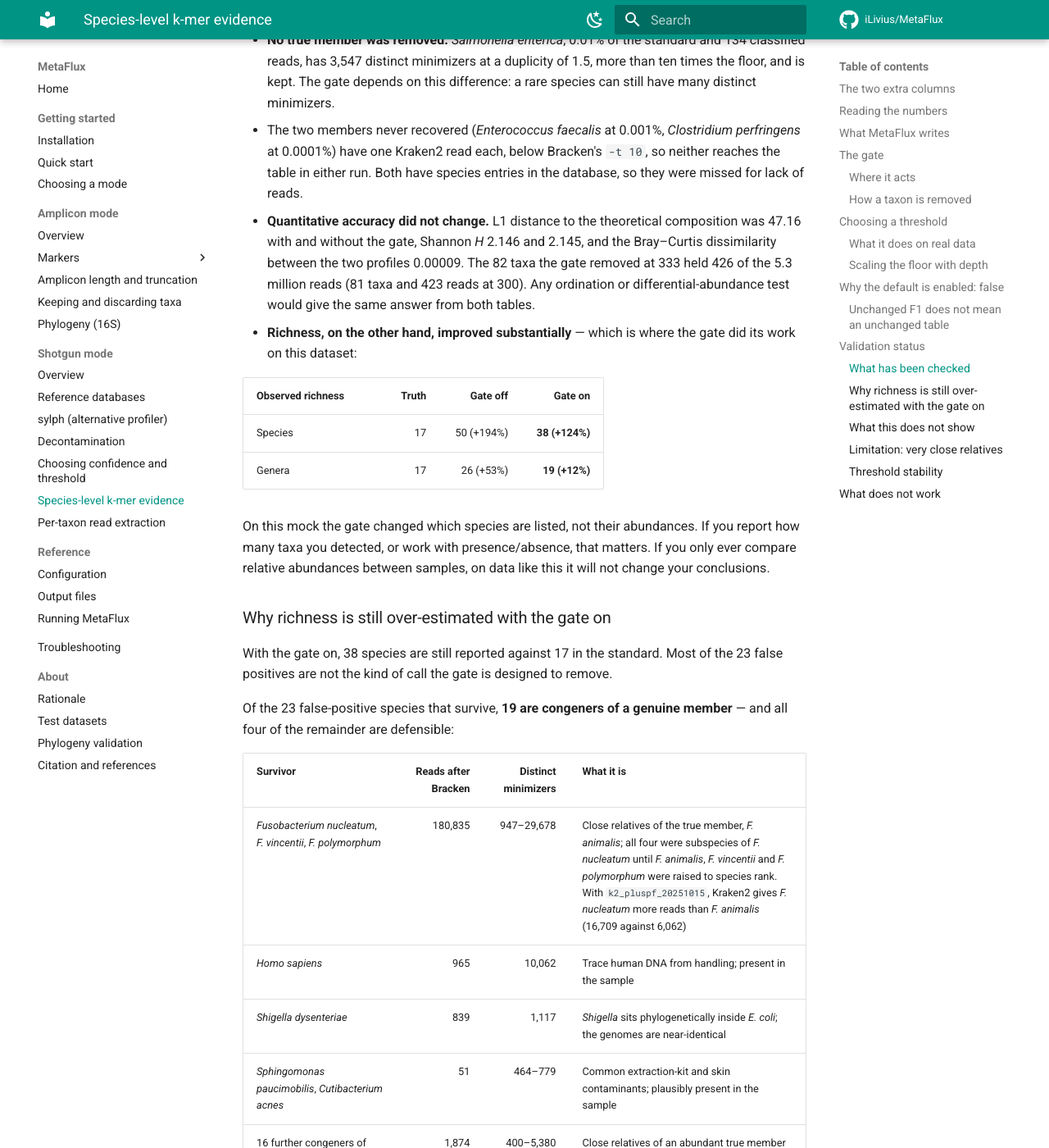
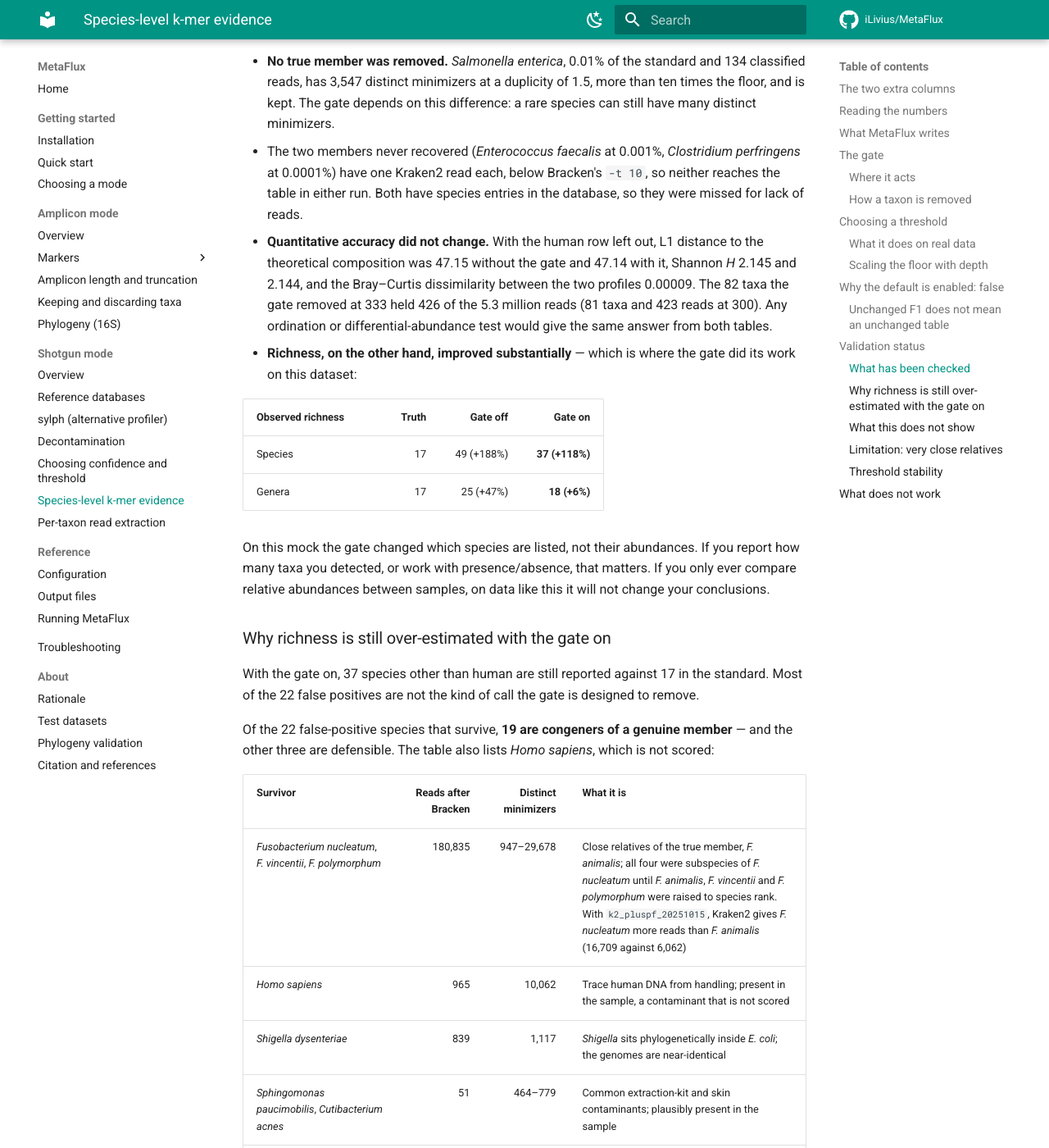
Before and after one commit to iLivius/MetaFlux, an MkDocs documentation site: the page built from docs/shotgun/kmer-evidence.md, in a window 1280 px wide and 1400 px high, scrolled down 10901 px. Shown: the whole window at 82% size. Built offline with MkDocs 1.6.1 and Material for MkDocs 9.7.7, drawn with Linux system fonts in a browser that asks for light colours; comment, search, counter and statistics services are not loaded; some of the changed text lies outside the part shown.

Commit message:
Docs: human DNA in the Zymo mock is not scored
The D6331 mock contains a little human DNA (933 read pairs, 0.02 % of the classified
pairs), a contaminant of the sample. Kraken2 reports it as Homo sapiens because PlusPF
contains the human genome; MetaPhlAn cannot report it, its database holds microbial
markers only. It is now left out of every Zymo score, as the test-datasets page says:
MetaFlux at the v2.5.0 defaults scores F1 0.778 (five false species, all
Fusobacterium), the gate figures and richness on the k-mer evidence page and the
threshold page's table, default cost and L1 are updated accordingly.

```diff
--- a/docs/shotgun/kmer-evidence.md
+++ b/docs/shotgun/kmer-evidence.md
@@ -419,22 +419,23 @@
 (GTDB r232), MetaPhlAn 4 and Kraken2 with GTDB r226 or PlusPF `k2_pluspf_20260626` place
 most of these reads in *F. animalis*, a former subspecies of *F. nucleatum* now ranked as
 a species. It is therefore scored as *F. animalis*, and calls of *F. nucleatum*,
-*F. polymorphum* and *F. vincentii* count as false positives.
+*F. polymorphum* and *F. vincentii* count as false positives. *Homo sapiens*, from human
+DNA in the sample, is not scored.
 
 The run was processed twice through the pipeline with PlusPF `k2_pluspf_20251015`,
 Kraken2 confidence 0.15 and Bracken at the former fixed `-t 10`: once with the gate off
 and once with it on at a floor of 333. A floor of 300 gives the same species list on this
-run. At the current default threshold (`-t 265` for this run), only 3 of the 35 false
-positives in the table below have enough reads to pass (*F. nucleatum*, *F. polymorphum*
-and *Homo sapiens*), the gate removes none of them, and the threshold itself drops
-*Salmonella enterica*.
+run. At the current default threshold (`-t 265` for this run), only 2 of the 34 false
+positives in the table below have enough reads to pass (*F. nucleatum* and
+*F. polymorphum*), as does the unscored *Homo sapiens*; the gate removes none of them,
+and the threshold itself drops *Salmonella enterica*.
 
 | | Gate off | Gate on |
 |---|--:|--:|
 | True members recovered | 15 / 17 | **15 / 17** |
-| False-positive species | 35 | **23** |
-| Precision | 0.300 | **0.395** |
-| F1 | 0.448 | **0.545** |
+| False-positive species | 34 | **22** |
+| Precision | 0.306 | **0.405** |
+| F1 | 0.455 | **0.556** |
 
 - **No true member was removed.** *Salmonella enterica*, 0.01% of the standard and 134
   classified reads, has 3,547 distinct minimizers at a duplicity of 1.5, more than ten
@@ -444,18 +445,19 @@
   perfringens* at 0.0001%) have one Kraken2 read each, below Bracken's `-t 10`, so neither
   reaches the table in either run. Both have species entries in the database, so they were
   missed for lack of reads.
-- **Quantitative accuracy did not change.** L1 distance to the theoretical composition was
-  47.16 with and without the gate, Shannon *H* 2.146 and 2.145, and the Bray–Curtis
-  dissimilarity between the two profiles 0.00009. The 82 taxa the gate removed at 333
-  held 426 of the 5.3 million reads (81 taxa and 423 reads at 300). Any ordination or
-  differential-abundance test would give the same answer from both tables.
+- **Quantitative accuracy did not change.** With the human row left out, L1 distance to
+  the theoretical composition was 47.15 without the gate and 47.14 with it, Shannon *H*
+  2.145 and 2.144, and the Bray–Curtis dissimilarity between the two profiles 0.00009.
+  The 82 taxa the gate removed at 333 held 426 of the 5.3 million reads (81 taxa and 423
+  reads at 300). Any ordination or differential-abundance test would give the same answer
+  from both tables.
 - **Richness, on the other hand, improved substantially** — which is where the gate did its
   work on this dataset:
 
 | Observed richness | Truth | Gate off | Gate on |
 |---|--:|--:|--:|
-| Species | 17 | 50 (+194%) | **38 (+124%)** |
-| Genera | 17 | 26 (+53%) | **19 (+12%)** |
+| Species | 17 | 49 (+188%) | **37 (+118%)** |
+| Genera | 17 | 25 (+47%) | **18 (+6%)** |
 
 On this mock the gate changed which species are listed, not their abundances.
 If you report how many taxa you detected, or work with presence/absence, that matters. If
@@ -464,16 +466,18 @@
 
 ### Why richness is still over-estimated with the gate on
 
-With the gate on, 38 species are still reported against 17 in the standard. Most of the
-23 false positives are not the kind of call the gate is designed to remove.
+With the gate on, 37 species other than human are still reported against 17 in the
+standard. Most of the 22 false positives are not the kind of call the gate is designed to
+remove.
 
-Of the 23 false-positive species that survive, **19 are congeners of a genuine member** —
-and all four of the remainder are defensible:
+Of the 22 false-positive species that survive, **19 are congeners of a genuine member** —
+and the other three are defensible. The table also lists *Homo sapiens*, which is not
+scored:
 
 | Survivor | Reads after Bracken | Distinct minimizers | What it is |
 |---|--:|--:|---|
 | *Fusobacterium nucleatum*, *F. vincentii*, *F. polymorphum* | 180,835 | 947–29,678 | Close relatives of the true member, *F. animalis*; all four were subspecies of *F. nucleatum* until *F. animalis*, *F. vincentii* and *F. polymorphum* were raised to species rank. With `k2_pluspf_20251015`, Kraken2 gives *F. nucleatum* more reads than *F. animalis* (16,709 against 6,062) |
-| *Homo sapiens* | 965 | 10,062 | Trace human DNA from handling; present in the sample |
+| *Homo sapiens* | 965 | 10,062 | Trace human DNA from handling; present in the sample, a contaminant that is not scored |
 | *Shigella dysenteriae* | 839 | 1,117 | *Shigella* sits phylogenetically inside *E. coli*; the genomes are near-identical |
 | *Sphingomonas paucimobilis*, *Cutibacterium acnes* | 51 | 464–779 | Common extraction-kit and skin contaminants; plausibly present in the sample |
 | 16 further congeners of *Veillonella*, *Fusobacterium*, *Saccharomyces*, *Escherichia*, *Bacteroides*, *Candida*, *Clostridioides* | 1,874 | 400–5,380 | Close relatives of an abundant true member |
@@ -497,8 +501,8 @@
 The residual inflation is almost entirely the second kind, which is a property of how
 finely the reference database splits closely related organisms — not something any
 k-mer counting method can detect. The practical consequence is visible in the table above:
-at **genus** rank, where those distinctions disappear, the gate brings richness from +53%
-to **+12%** of the true value.
+at **genus** rank, where those distinctions disappear, the gate brings richness from +47%
+to **+6%** of the true value.
 
 ### What this does not show
 
```
Also changed, not shown: other parts of docs/shotgun/kmer-evidence.md (+2 -2 lines), docs/about/test-datasets.md (+7 -0 lines), docs/getting-started/choosing-a-mode.md (+4 -3 lines), docs/shotgun/confidence-and-threshold.md (+20 -17 lines).
